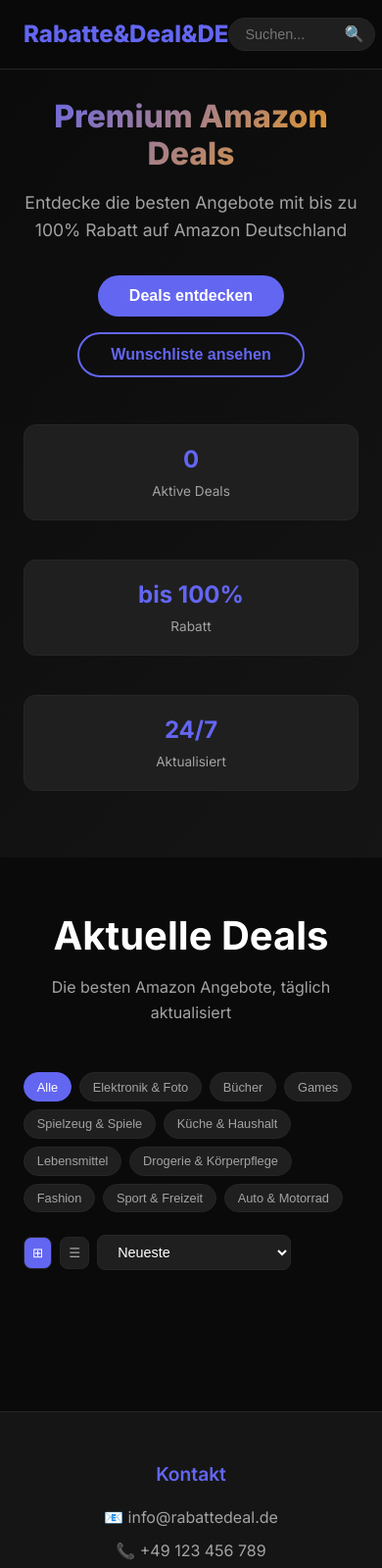
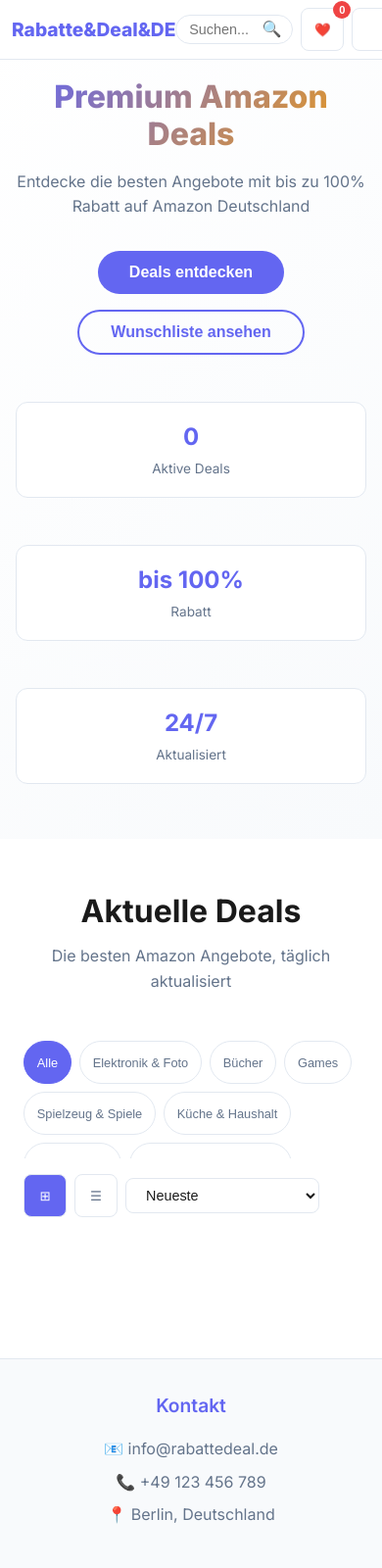
Before and after one commit to DevErrorX/RabtteDeal.de, a website: page index.html in a window 390 px wide. Shown: the top 1600 px of the page at 98% size. Drawn offline with Linux system fonts and the light colour scheme; no server answers.

Commit message:
Update index.html

```diff
--- a/index.html
+++ b/index.html
@@ -3,7 +3,7 @@
 
 <head>
     <meta charset="UTF-8">
-    <meta name="viewport" content="width=device-width, initial-scale=1.0">
+    <meta name="viewport" content="width=device-width, initial-scale=1.0, maximum-scale=1.0, user-scalable=no">
     <title>Rabatte&Deal&DE - Premium Amazon Deals</title>
     <style>
         @import url('https://fonts.googleapis.com/css2?family=Inter:wght@300;400;500;600;700;800&display=swap');
@@ -953,6 +953,149 @@
     .filter-tab {
         font-size: 0.8rem;
         padding: 0.4rem 0.8rem;
+    }
+}
+
+/* Add to your existing media queries */
+@media (max-width: 1024px) {
+    /* Tablet styles */
+    .nav-container {
+        padding: 0 1rem;
+    }
+
+    .hero-cta {
+        flex-direction: column;
+        align-items: center;
+    }
+
+    .hero-stats {
+        flex-wrap: wrap;
+    }
+
+    .stat {
+        flex: 1 0 45%;
+        margin-bottom: 1rem;
+    }
+}
+
+@media (max-width: 480px) {
+    /* Mobile styles */
+    .nav-container {
+        height: 60px;
+        padding: 0 0.75rem;
+    }
+
+    .logo {
+        font-size: 1.2rem;
+    }
+
+    .search-input {
+        width: 120px !important;
+        padding: 0.4rem 1.8rem 0.4rem 0.8rem;
+    }
+
+    .hero {
+        padding: 80px 1rem 40px;
+    }
+
+    .hero h1 {
+        font-size: 2rem;
+    }
+
+    .hero p {
+        font-size: 1rem;
+    }
+
+    .section-title {
+        font-size: 2rem;
+    }
+
+    .filter-tabs {
+        max-height: 120px;
+    }
+
+    .deal-card.list-view .deal-image-container {
+        height: 150px;
+    }
+
+    .modal-content {
+        width: 95%;
+        padding: 1.5rem;
+        margin: 10% auto;
+    }
+}
+
+/* Add touch-friendly elements */
+@media (hover: none) {
+    button, a, .filter-tab, .view-toggle {
+        min-height: 44px;
+        min-width: 44px;
+    }
+
+    .deal-card {
+        transform: none !important;
+    }
+}
+
+/* Prevent zoom on input focus on mobile */
+@media screen and (max-width: 768px) {
+    input, select, textarea {
+        font-size: 16px;
+    }
+}
+
+@media (max-width: 768px) {
+    .nav-actions {
+        gap: 0.5rem;
+    }
+
+    .wishlist-btn, .theme-toggle {
+        padding: 0.5rem;
+    }
+
+    .theme-toggle span {
+        display: none;
+    }
+}
+
+@media (max-width: 640px) {
+    .deals-grid {
+        grid-template-columns: 1fr;
+    }
+
+    .deal-image-container {
+        height: 180px;
+    }
+
+    .deal-content {
+        padding: 1rem;
+    }
+
+    .deal-actions {
+        flex-direction: column;
+    }
+
+    .btn-primary, .btn-copy, .btn-favorite {
+        width: 100%;
+    }
+}
+
+@media (max-width: 768px) {
+    .contact-footer {
+        padding: 2rem 1rem;
+    }
+
+    .contact-section {
+        margin-bottom: 1.5rem;
+    }
+
+    .social-links {
+        justify-content: center;
+    }
+}
+@media (max-width: 768px) {
+    .hero::before {
+        background-size: 20px 20px;
     }
 }
     </style>
@@ -1204,7 +1347,7 @@
         let deals = [];
         let filteredDeals = [];
         let wishlist = JSON.parse(localStorage.getItem('wishlist')) || [];
-        let currentTheme = localStorage.getItem('theme') || 'dark';
+        let currentTheme = localStorage.getItem('theme') || 'light';
         let currentView = 'grid';
         setInterval(() => {
             localStorage.setItem('wishlist', JSON.stringify(wishlist));
```
Lines whose indentation alone changed are shown as unchanged.
